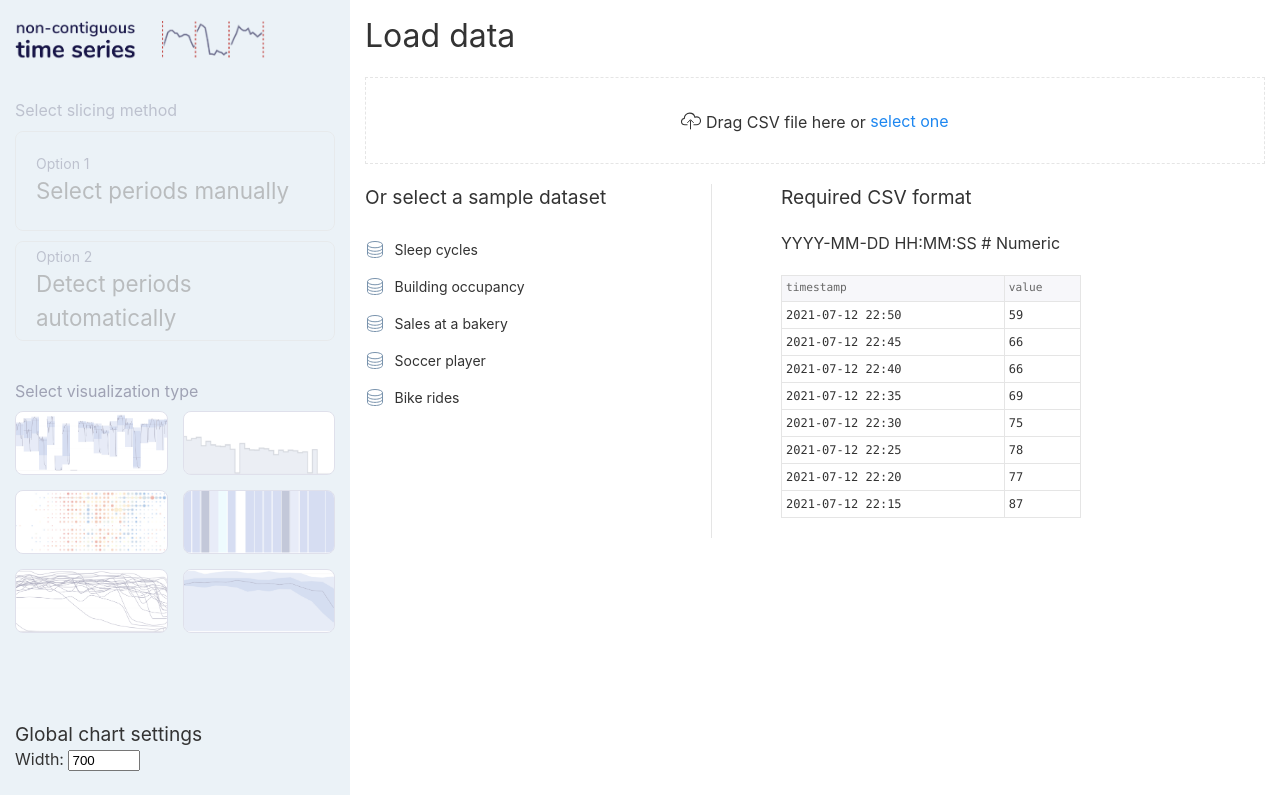
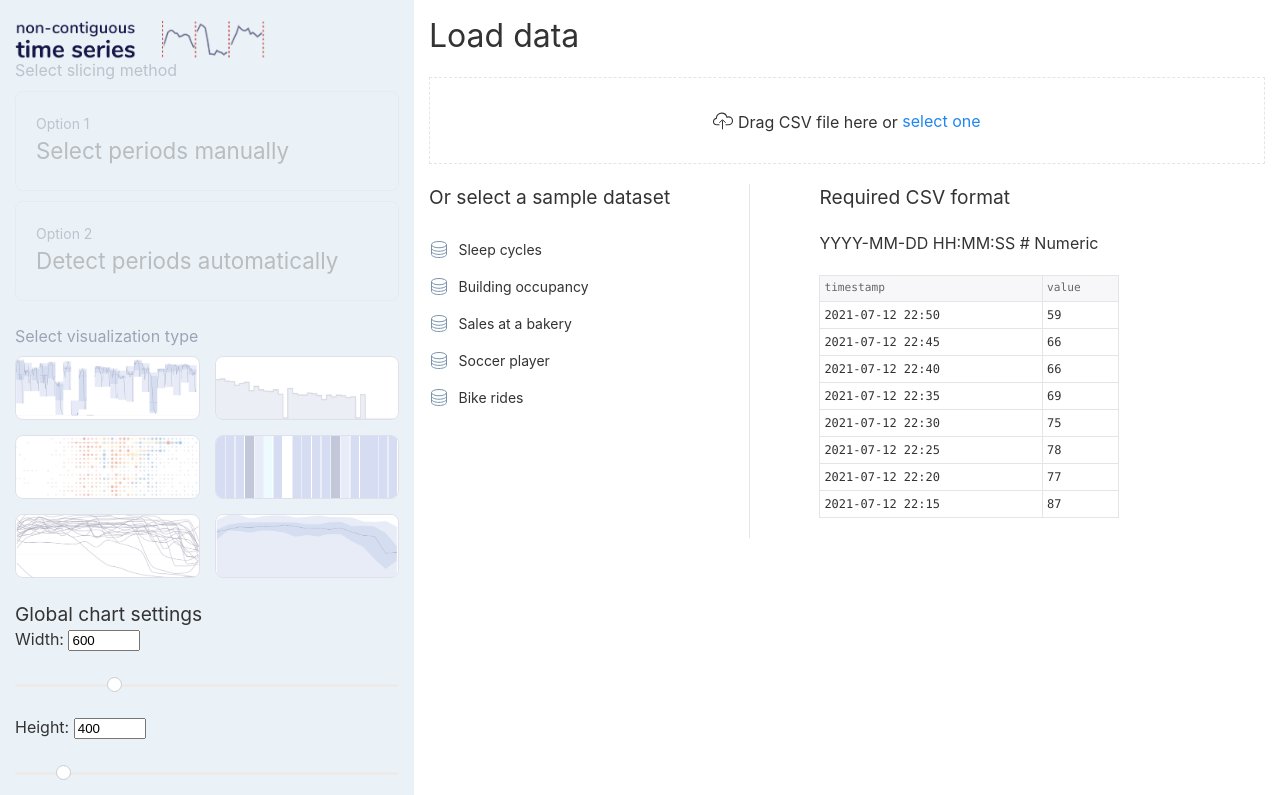
Before and after one commit to UBC-InfoVis/time-elide, a Svelte app: page / in a window 1280 px wide. Shown: the top 795 px of the page. Built offline with nearby package versions, Linux system fonts and the light colour scheme.

Commit message:
implement global settings width and height

```diff
--- a/src/ColorHeatmap.svelte
+++ b/src/ColorHeatmap.svelte
@@ -2,12 +2,7 @@
   import * as d3 from "d3";
   import { onMount } from "svelte";
 
-  import {
-    containerWidth,
-    containerHeight,
-    tooltipData,
-    chartSpecificSettings,
-  } from "./stores";
+  import { globalSettings, tooltipData, chartSpecificSettings } from "./stores";
 
   import Timeline from "./Timeline.svelte";
   import TimeSliceAxis from "./TimeSliceAxis.svelte";
@@ -25,6 +20,9 @@
 
   // Store selected time slice
   let activeIndex;
+
+  let containerWidth = $globalSettings.width.default;
+  let containerHeight = $globalSettings.height.default;
 
   let showTimeline = $chartSpecificSettings.colourHeatmap.showTimeline.default;
 
@@ -48,8 +46,10 @@
   }
 
   $: {
-    width = $containerWidth - margin.left - margin.right;
-    height = $containerHeight - margin.top - margin.bottom;
+    containerWidth = $globalSettings.width.selectedValue;
+    containerHeight = $globalSettings.height.selectedValue;
+    width = containerWidth - margin.left - margin.right;
+    height = containerHeight - margin.top - margin.bottom;
     xScale = d3.scaleLinear();
     normalizedWidth = width / data.length;
   }
@@ -97,7 +97,7 @@
   }
 </script>
 
-<svg height={$containerHeight} width={$containerWidth} bind:this={svg}>
+<svg height={containerHeight} width={containerWidth} bind:this={svg}>
   <g transform="translate({margin.left},{margin.top})">
     {#each data as slice, index}
       {#if slice.xPos >= zoomXScale.domain()[0] || slice.duration <= zoomXScale.domain()[1]}
--- a/src/ConfidenceBandLineChart.svelte
+++ b/src/ConfidenceBandLineChart.svelte
@@ -7,11 +7,7 @@
 
   import * as d3 from "d3";
   import { fade } from "svelte/transition";
-  import {
-    containerWidth,
-    containerHeight,
-    chartSpecificSettings,
-  } from "./stores";
+  import { globalSettings, chartSpecificSettings } from "./stores";
 
   import Timeline from "./Timeline.svelte";
   import Axis from "./Axis.svelte";
@@ -20,6 +16,9 @@
 
   // Store selected time slice
   let activeIndex;
+
+  let containerWidth = $globalSettings.width.default;
+  let containerHeight = $globalSettings.height.default;
 
   let selectedLayers =
     $chartSpecificSettings.confidenceBandLineChart.layers.default;
@@ -71,8 +70,10 @@
 
   // Initialize global x- and y-scales
   $: {
-    width = $containerWidth - margin.left - margin.right;
-    height = $containerHeight - margin.top - margin.bottom;
+    containerWidth = $globalSettings.width.selectedValue;
+    containerHeight = $globalSettings.height.selectedValue;
+    width = containerWidth - margin.left - margin.right;
+    height = containerHeight - margin.top - margin.bottom;
     yScale = d3
       .scaleLinear()
       .domain([0, d3.max(data, (d) => d.maxValue)])
@@ -212,7 +213,7 @@
   }
 </script>
 
-<svg height={$containerHeight} width={$containerWidth} bind:this={svg}>
+<svg height={containerHeight} width={containerWidth} bind:this={svg}>
   <g transform="translate({margin.left},{margin.top})">
     <!-- Bind data to SVG elements -->
     {#if selectedLayers.includes("min-max")}
--- a/src/DataSlicingSelector.svelte
+++ b/src/DataSlicingSelector.svelte
@@ -47,6 +47,9 @@
 </div>
 
 <style>
+  .sidebar-block {
+    margin-bottom: 25px;
+  }
   .disabled {
     opacity: 0.6;
   }
--- a/src/Heatmap.svelte
+++ b/src/Heatmap.svelte
@@ -1,12 +1,7 @@
 <script>
   import * as d3 from "d3";
   import { onMount } from "svelte";
-  import {
-    containerWidth,
-    containerHeight,
-    tooltipData,
-    chartSpecificSettings,
-  } from "./stores";
+  import { globalSettings, tooltipData, chartSpecificSettings } from "./stores";
   import { secondsToHM } from "./utilities";
   import Axis from "./Axis.svelte";
   import TimeSliceAxis from "./TimeSliceAxis.svelte";
@@ -27,6 +22,9 @@
 
   // Store selected time slice
   let activeIndex;
+
+  let containerWidth = $globalSettings.width.default;
+  let containerHeight = $globalSettings.height.default;
 
   let showTimeline = $chartSpecificSettings.dotHeatmap.showTimeline.default;
   let nBins = $chartSpecificSettings.dotHeatmap.bins.default;
@@ -57,8 +55,10 @@
   // let selectedYScaleMode = NORMALIZED_DURATION;
 
   $: {
-    width = $containerWidth - margin.left - margin.right;
-    height = $containerHeight - margin.top - margin.bottom;
+    containerWidth = $globalSettings.width.selectedValue;
+    containerHeight = $globalSettings.height.selectedValue;
+    width = containerWidth - margin.left - margin.right;
+    height = containerHeight - margin.top - margin.bottom;
 
     // Build Y scale:
     yScale = d3.scaleTime();
@@ -201,7 +201,7 @@
   }
 </script>
 
-<svg height={$containerHeight} width={$containerWidth} bind:this={svg}>
+<svg height={containerHeight} width={containerWidth} bind:this={svg}>
   <defs>
     <clipPath id="clip">
       <rect {width} {height} />
--- a/src/MultiSeriesLineChart.svelte
+++ b/src/MultiSeriesLineChart.svelte
@@ -6,12 +6,7 @@
   dayjs.extend(relativeTime);
 
   import * as d3 from "d3";
-  import { onMount } from "svelte";
-  import {
-    containerWidth,
-    containerHeight,
-    chartSpecificSettings,
-  } from "./stores";
+  import { globalSettings, chartSpecificSettings } from "./stores";
   import { secondsToHM } from "./utilities";
 
   import Timeline from "./Timeline.svelte";
@@ -21,6 +16,9 @@
 
   // Store selected time slice
   let activeIndex;
+
+  let containerWidth = $globalSettings.width.default;
+  let containerHeight = $globalSettings.height.default;
 
   // Modes for x-scale
   const NORMALIZED_DURATION = "normalized duration";
@@ -61,8 +59,10 @@
   }
   // Initialize global x- and y-scales
   $: {
-    width = $containerWidth - margin.left - margin.right;
-    height = $containerHeight - margin.top - margin.bottom;
+    containerWidth = $globalSettings.width.selectedValue;
+    width = containerWidth - margin.left - margin.right;
+    containerHeight = $globalSettings.height.selectedValue;
+    height = containerHeight - margin.top - margin.bottom;
     yScale = d3
       .scaleLinear()
       .domain([0, d3.max(data, (d) => d.maxValue)])
@@ -119,7 +119,7 @@
   }
 </script>
 
-<svg height={$containerHeight} width={$containerWidth} bind:this={svg}>
+<svg height={containerHeight} width={containerWidth} bind:this={svg}>
   <g transform="translate({margin.left},{margin.top})">
     <!-- Bind data to SVG elements -->
     {#each data as slice, index}
--- a/src/Sidebar.svelte
+++ b/src/Sidebar.svelte
@@ -29,6 +29,7 @@
     background: #ebf2f7;
     width: 40vw;
     height: 100vh;
+    overflow-y: scroll;
   }
 
   #sidebar :global(h2) {
@@ -42,7 +43,7 @@
   }
 
   :global(.sidebar-block) {
-    margin-top: 40px;
+    margin-top: 0;
   }
 
   :global(.sidebar-block-inner) {
@@ -60,7 +61,7 @@
   @media only screen and (min-width: 1280px) {
     /* while testing only!! fix the input element css!! */
     #sidebar {
-      width: 25vw;
+      width: 30vw;
     }
   }
 </style>
--- a/src/Sparkboxes.svelte
+++ b/src/Sparkboxes.svelte
@@ -2,8 +2,9 @@
   import * as d3 from "d3";
   import { onMount } from "svelte";
   import {
-    containerWidth,
-    containerHeight,
+    // containerWidth,
+    // containerHeight,
+    globalSettings,
     tooltipData,
     chartSpecificSettings,
   } from "./stores";
@@ -27,6 +28,8 @@
   // Store selected time slice
   let activeIndex;
 
+  let containerWidth = $globalSettings.width.default;
+  let containerHeight = $globalSettings.height.default;
   let selectedLayers = $chartSpecificSettings.sparkboxes.layers.default;
   let showTimeline = $chartSpecificSettings.sparkboxes.showTimeline.default;
   let colourScheme = $chartSpecificSettings.sparkboxes.colourScheme.default;
@@ -43,12 +46,14 @@
   }
   // Initialize global x- and y-scales
   $: {
-    width = $containerWidth - margin.left - margin.right;
+    containerWidth = $globalSettings.width.selectedValue;
+    width = containerWidth - margin.left - margin.right;
     xScale = d3.scaleLinear();
   }
 
   $: {
-    height = $containerHeight - margin.top - margin.bottom;
+    containerHeight = $globalSettings.height.selectedValue;
+    height = containerHeight - margin.top - margin.bottom;
     yScale = d3.scaleLinear();
   }
 
@@ -113,7 +118,7 @@
   }
 </script>
 
-<svg height={$containerHeight} width={$containerWidth} bind:this={svg}>
+<svg height={containerHeight} width={containerWidth} bind:this={svg}>
   <defs>
     <clipPath id="clip">
       <rect {width} {height} />
--- a/src/SteppedAreaChart.svelte
+++ b/src/SteppedAreaChart.svelte
@@ -1,12 +1,7 @@
 <script>
   import * as d3 from "d3";
   import { onMount } from "svelte";
-  import {
-    containerWidth,
-    containerHeight,
-    tooltipData,
-    chartSpecificSettings,
-  } from "./stores";
+  import { globalSettings, tooltipData, chartSpecificSettings } from "./stores";
 
   import Timeline from "./Timeline.svelte";
   import TimeSliceAxis from "./TimeSliceAxis.svelte";
@@ -28,6 +23,9 @@
 
   // Store selected time slice
   let activeIndex;
+
+  let containerWidth = $globalSettings.width.default;
+  let containerHeight = $globalSettings.height.default;
 
   let showTimeline =
     $chartSpecificSettings.steppedAreaChart.showTimeline.default;
@@ -57,13 +55,15 @@
 
   // Initialize global x- and y-scales
   $: {
-    width = $containerWidth - margin.left - margin.right;
+    containerWidth = $globalSettings.width.selectedValue;
+    width = containerWidth - margin.left - margin.right;
     xScale = d3.scaleLinear();
     normalizedWidth = width / data.length;
   }
 
   $: {
-    height = $containerHeight - margin.top - margin.bottom;
+    containerHeight = $globalSettings.height.selectedValue;
+    height = containerHeight - margin.top - margin.bottom;
     yScale = d3.scaleLinear();
   }
 
@@ -122,7 +122,7 @@
   }
 </script>
 
-<svg height={$containerHeight} width={$containerWidth} bind:this={svg}>
+<svg height={containerHeight} width={containerWidth} bind:this={svg}>
   <defs>
     <clipPath id="clip">
       <rect {width} {height} />
--- a/src/VisTypeSelector.svelte
+++ b/src/VisTypeSelector.svelte
@@ -25,4 +25,7 @@
 </div>
 
 <style>
+  .uk-height-medium {
+    height: 275px;
+  }
 </style>
--- a/src/chartSettings.js
+++ b/src/chartSettings.js
@@ -100,16 +100,16 @@ export const globalSettingsObj = {
   width: {
     key: "width",
     type: "number",
-    default: 700,
-    range: [500, 1200],
-    selectedValue: 700,
+    default: 600,
+    range: [400, 1200],
+    selectedValue: 600,
   },
   height: {
     key: "height",
     type: "number",
-    default: 500,
-    range: [500, 1200],
-    selectedValue: 500,
+    default: 400,
+    range: [300, 1200],
+    selectedValue: 400,
   },
   showTooltip: {
     key: "showTooltip",
```
